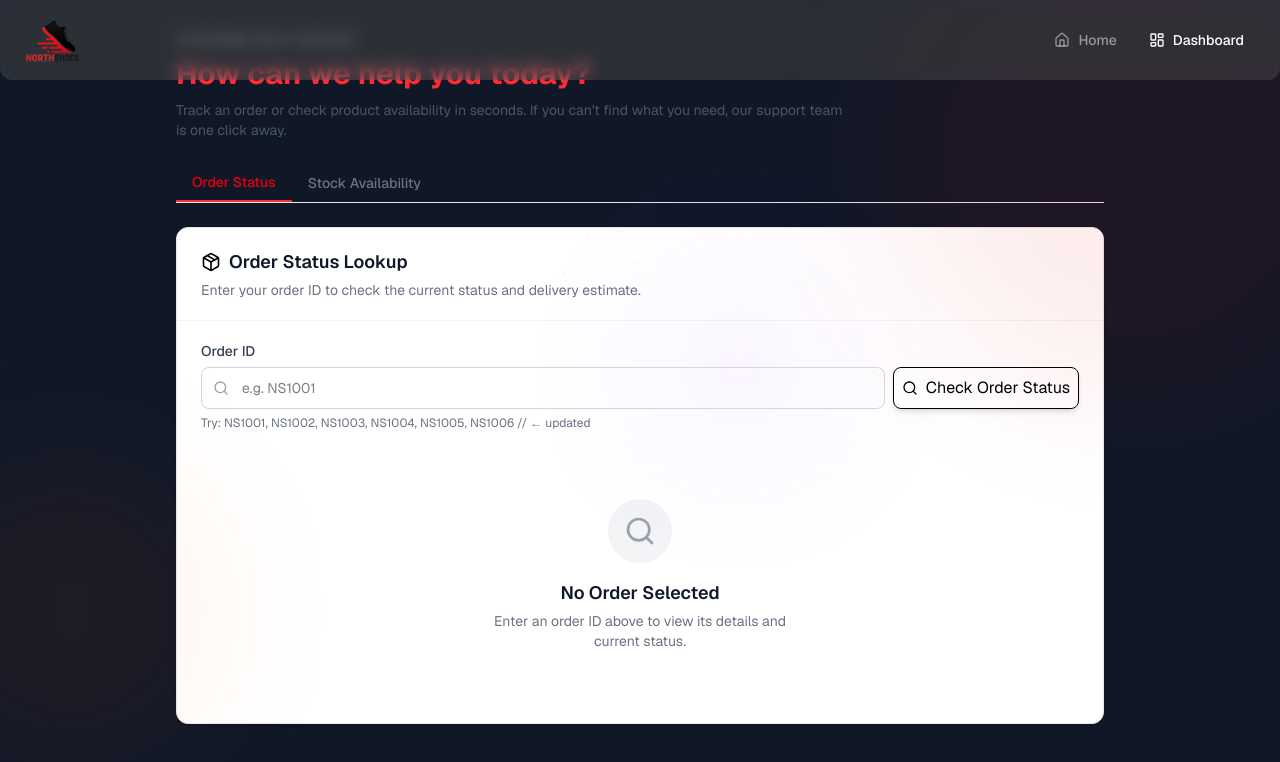
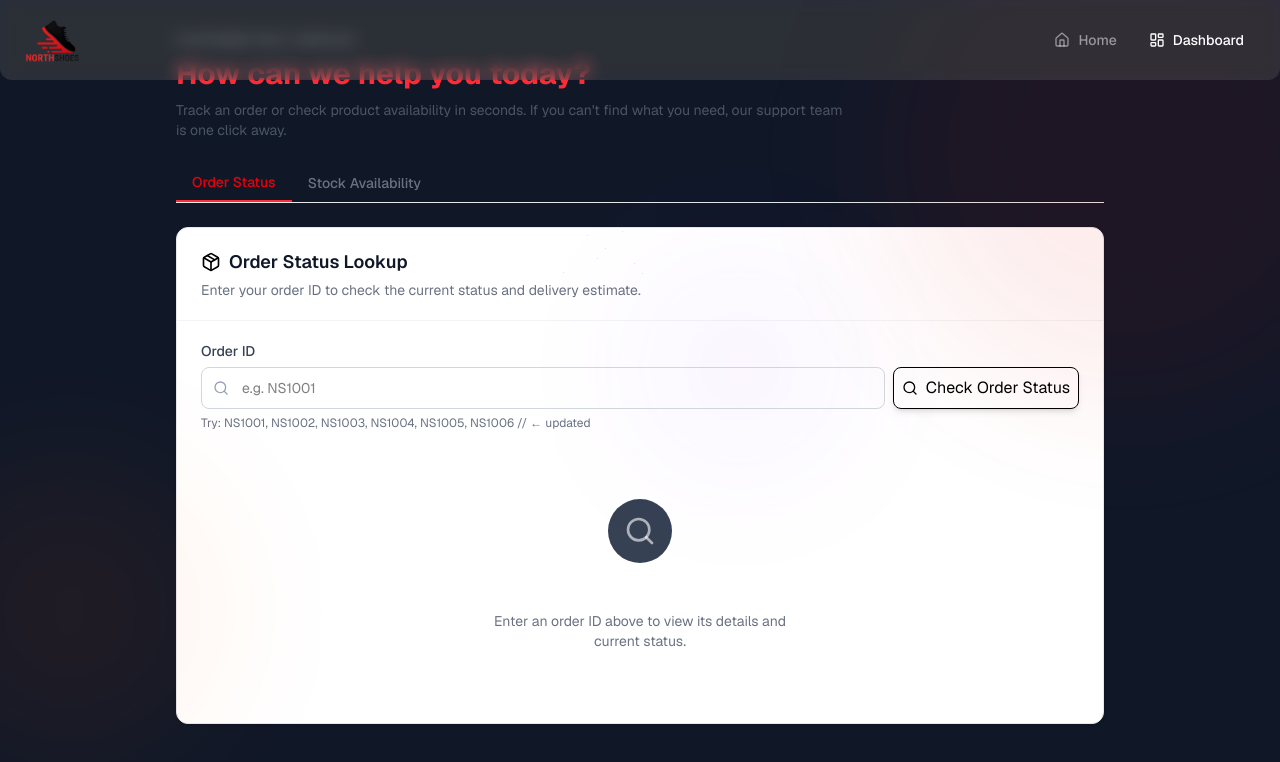
Before and after one commit to StevetheRebel/group31, a Next.js app: page /dashboard in a window 1280 px wide. Shown: the top 762 px of the page. Built offline with nearby package versions, Linux system fonts and the light colour scheme.

Commit message:
style: update dashbaord page styling - maintain consistency with dark theme across all pages.

```diff
--- a/src/components/EmptyState.tsx
+++ b/src/components/EmptyState.tsx
@@ -13,10 +13,10 @@ export default function EmptyState({
 }: EmptyStateProps) {
   return (
     <div className="flex flex-col items-center justify-center py-12 text-center">
-      <div className="w-16 h-16 rounded-full bg-gray-100 flex items-center justify-center mb-4">
-        <Search className="w-8 h-8 text-gray-400" aria-hidden="true" />
+      <div className="w-16 h-16 rounded-full bg-gray-700 flex items-center justify-center mb-4">
+        <Search className="w-8 h-8 text-white/60" aria-hidden="true" />
       </div>
-      <h3 className="text-lg font-semibold text-gray-900 mb-1">{title}</h3>
+      <h3 className="text-lg font-semibold text-white/70 mb-1">{title}</h3>
       <p className="text-sm text-gray-500 max-w-xs text-pretty">{message}</p>
     </div>
   );
--- a/src/components/ErrorState.tsx
+++ b/src/components/ErrorState.tsx
@@ -16,7 +16,7 @@ export default function ErrorState({
       <div className="w-16 h-16 rounded-full bg-red-50 flex items-center justify-center mb-4">
         <AlertCircle className="w-8 h-8 text-red-500" aria-hidden="true" />
       </div>
-      <h3 className="text-lg font-semibold text-gray-900 mb-1">{title}</h3>
+      <h3 className="text-lg font-semibold text-white/70 mb-1">{title}</h3>
       <p className="text-sm text-gray-500 max-w-xs">{message}</p>
     </div>
   );
--- a/src/components/LoadingState.tsx
+++ b/src/components/LoadingState.tsx
@@ -12,10 +12,10 @@ export default function LoadingState({
   return (
     <div className="flex flex-col items-center justify-center py-12 text-center">
       <Loader2
-        className="w-8 h-8 text-primary-600 animate-spin mb-3"
+        className="w-8 h-8 text-white/50 animate-spin mb-3"
         aria-hidden="true"
       />
-      <p className="text-sm text-gray-600">{message}</p>
+      <p className="text-sm text-white/70">{message}</p>
     </div>
   );
 }
--- a/src/components/SupportMessage.tsx
+++ b/src/components/SupportMessage.tsx
@@ -10,9 +10,9 @@ export default function SupportMessage({
   message = "If you still need help, please contact customer support at +1 000 000 001",
 }: SupportMessageProps) {
   return (
-    <div className="flex items-start gap-3 p-4 bg-red-50 rounded-lg border border-red-100">
+    <div className="flex items-center gap-3 p-4 bg-red-50 rounded-lg border border-red-100">
       <MessageCircle
-        className="w-5 h-5 text-red-600 mt-0.5 flex-shrink-0"
+        className="w-5 h-5 text-red-600 mt-0.5 shrink-0"
         aria-hidden="true"
       />
       <p className="text-sm text-red-800">{message}</p>
```
